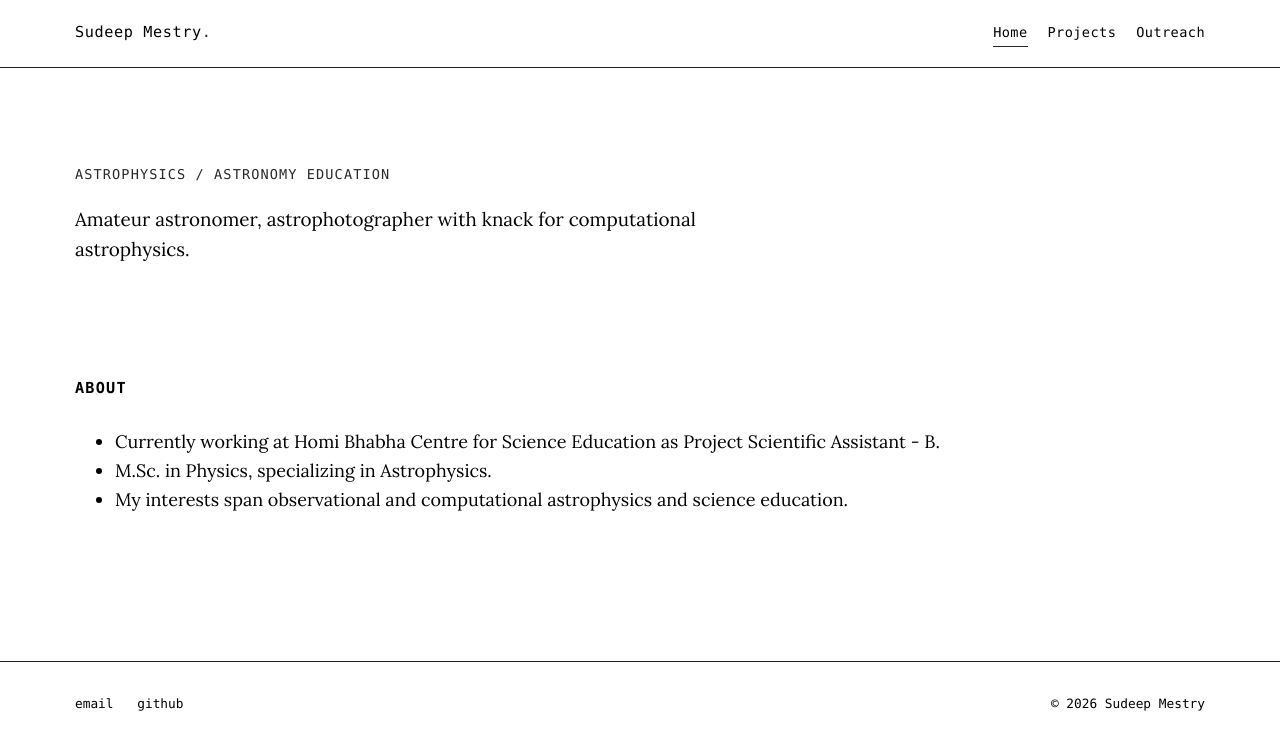
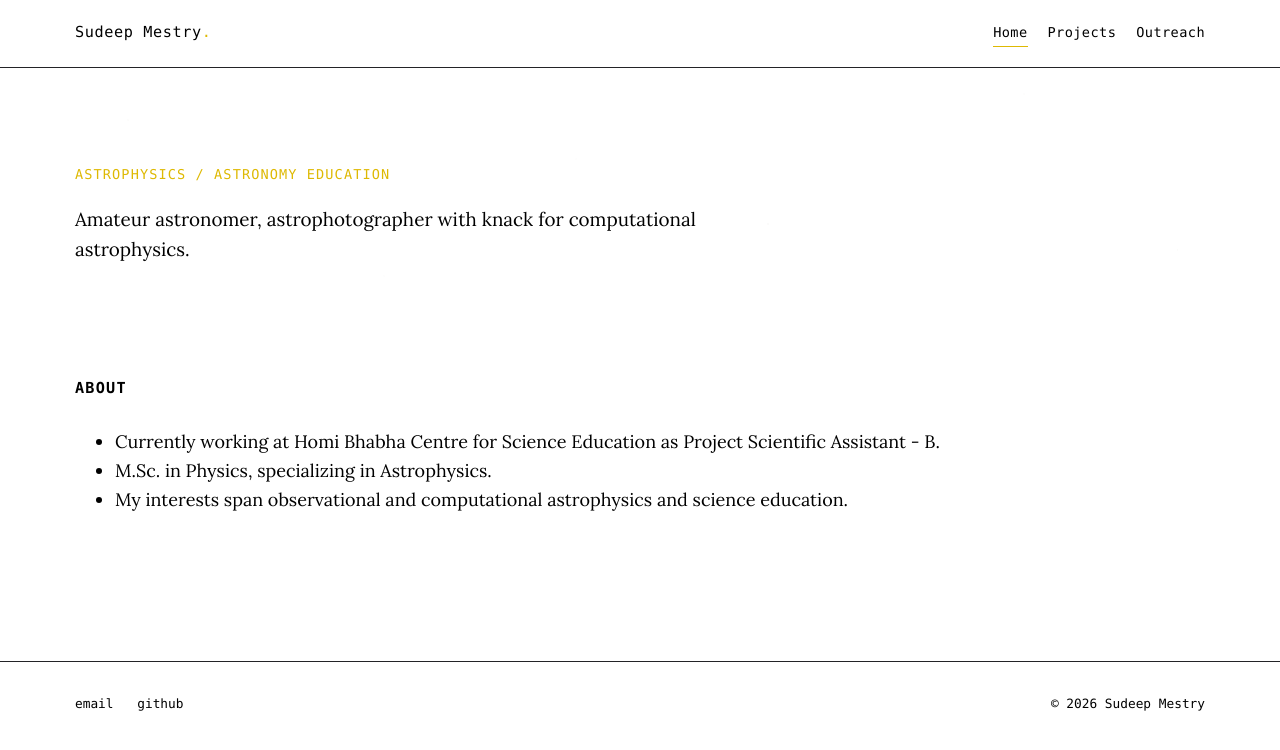
Before and after one commit to SudeepMestry13/SudeepMestry13.github.io, a plain HTML site: page index.html in a window 1280 px wide. Drawn offline with Linux system fonts and the light colour scheme.

Commit message:
Change accent color in CSS variables

```diff
--- a/index.html
+++ b/index.html
@@ -17,7 +17,7 @@
   --line: #232327;
   --text: #000000;
   --text-muted: #000000;
-  --accent: #28272E;
+  --accent: #deb903;
   --accent-dim: #F0D28D;
   --font-display: "Arial Nova", Arial, sans-serif;
   --font-body: "Lora", "Source Serif 4", Georgia, serif;
```
